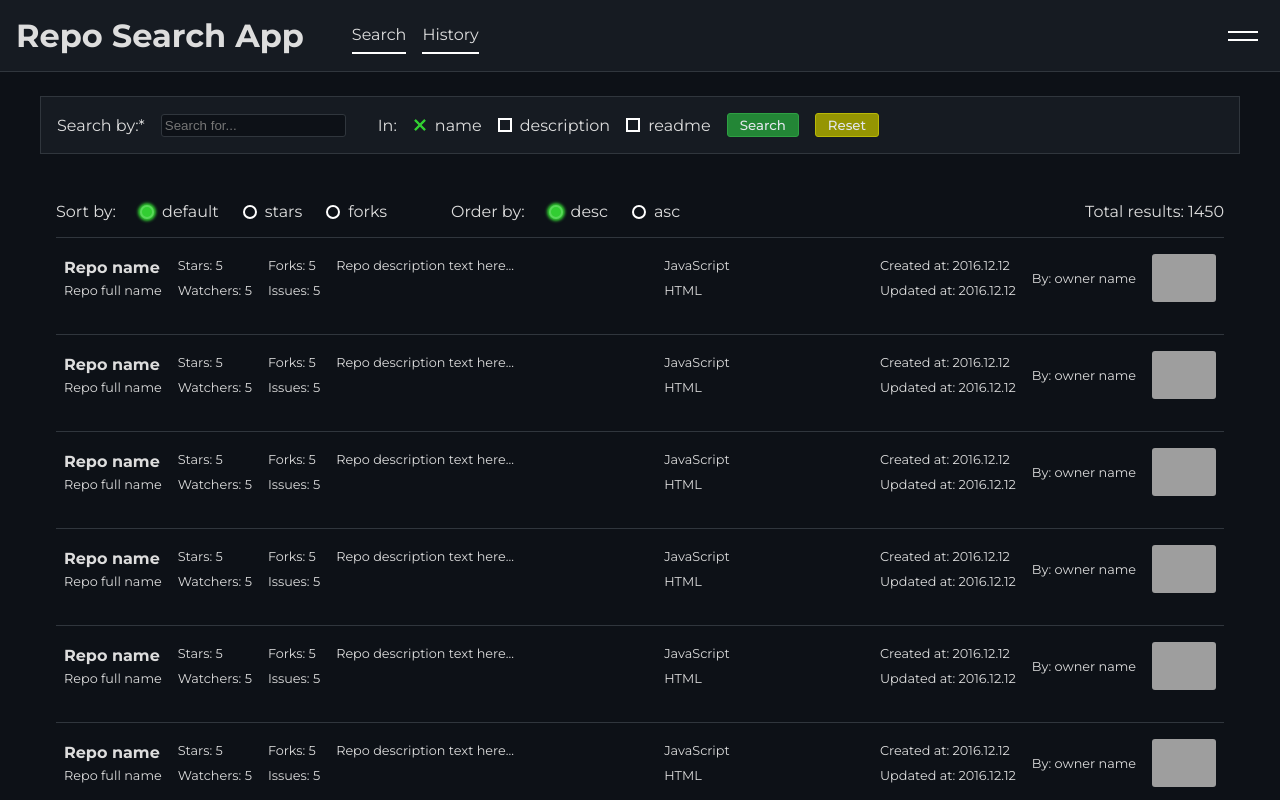
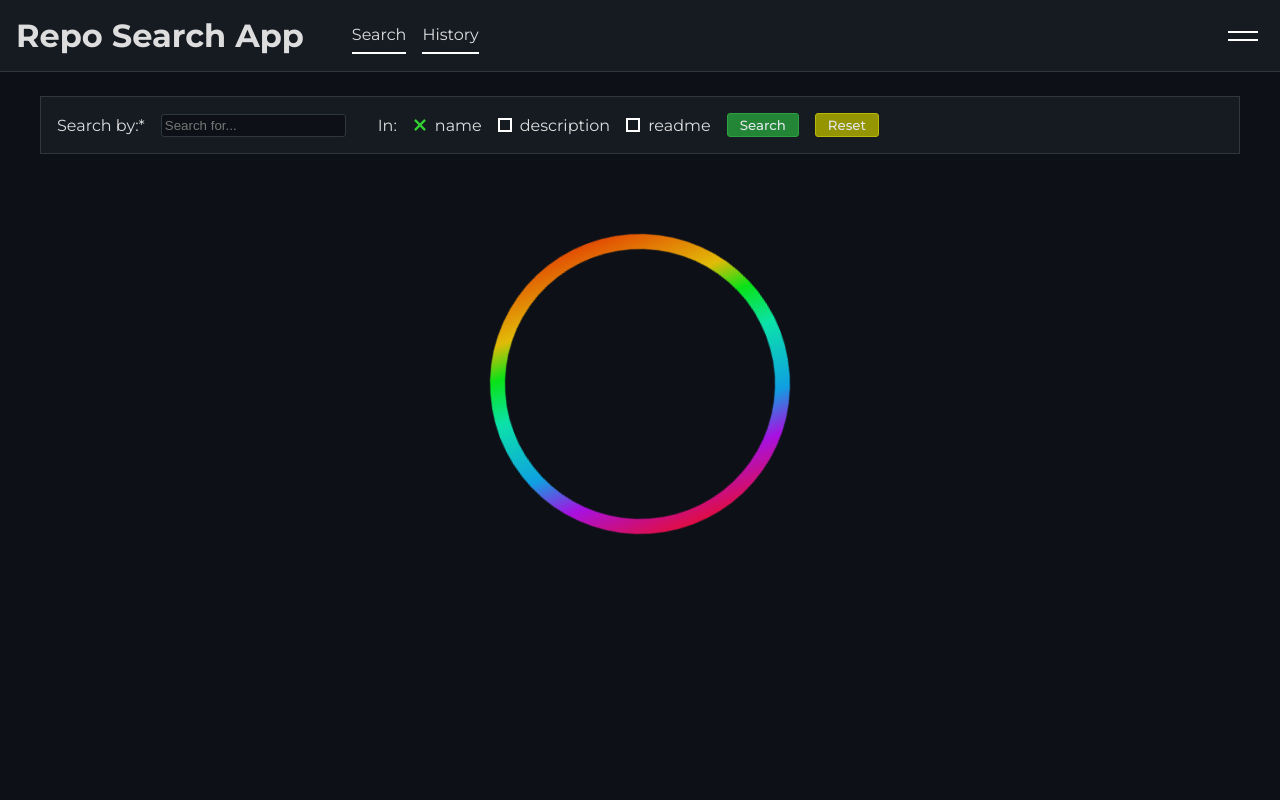
Before and after one commit to Bazsa241/repo-search-app, a React (Create React App) app: page / in a window 1280 px wide. Shown: the top 800 px of the page. Built offline with nearby package versions, Linux system fonts and the light colour scheme; grey boxes are pictures that could not be loaded.

Commit message:
create loadingmask

```diff
--- a/src/App.js
+++ b/src/App.js
@@ -1,6 +1,7 @@
 import Header from "./components/Header"
 import SearchBar from "./components/SearchBar"
 import SearchResult from "./components/SearchResult"
+import LoadingMask from "./components/LoadingMask"
 
 
 function App() {
@@ -8,7 +9,8 @@ function App() {
     <div className="App">
       <Header />
       <SearchBar />
-      <SearchResult />
+      {/* <SearchResult /> */}
+      <LoadingMask />
     </div>
   );
 }
--- /dev/null
+++ b/src/components/LoadingMask.js
@@ -0,0 +1,52 @@
+import styled from "styled-components"
+// import run from "./tmp/run.gif"
+
+
+const LoadingMask = () => {
+  return (
+    <Loading>
+      {/* <img src={run} className="run"/> */}
+      <div className="outer">
+        <div className="inner"></div>
+      </div>
+    </Loading>
+  )
+}
+
+
+const Loading = styled.div`
+  /* position: relative;
+
+  .run {
+    position: absolute;
+    top: 5rem;
+    left: 50%;
+    transform: translateX(-50%);
+    z-index: 100;
+  } */
+
+  .outer {
+    display: flex;
+    justify-content: center;
+    align-items: center;
+    border-radius: 50%;
+    margin: 5rem auto;
+    width: 300px;
+    height: 300px;
+    background: linear-gradient(90deg, rgba(226,77,3,1) 0%, rgba(226,187,7,1) 21%, rgba(9,226,23,1) 32%, rgba(11,226,169,1) 46%, rgba(15,160,225,1) 68%, rgba(167,17,225,1) 82%, rgba(224,13,67,1) 100%);
+    animation: rotate 2.5s infinite linear;
+  }
+
+  .inner {
+    border-radius: 50%;
+    background: #0d1117;
+    width: 270px;
+    height: 270px;
+  }
+
+  @keyframes rotate {
+    to {transform: rotate(360deg)}
+  }
+`
+
+export default LoadingMask
--- a/src/components/SearchBar.js
+++ b/src/components/SearchBar.js
@@ -41,8 +41,6 @@ const SearchBar = () => {
   )
 }
 
-// #8b949e
-// #c9d1d9
 
 const SearchContent = styled.div`
   display: flex;
```
